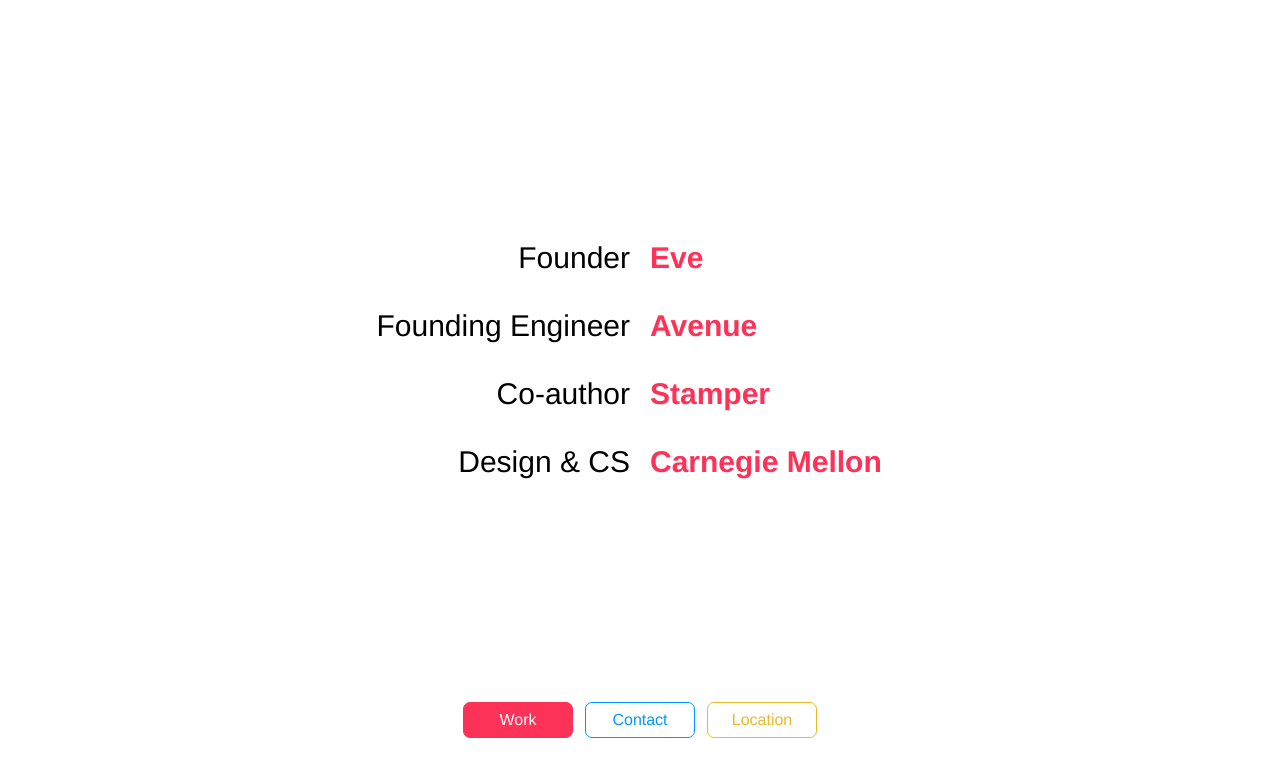
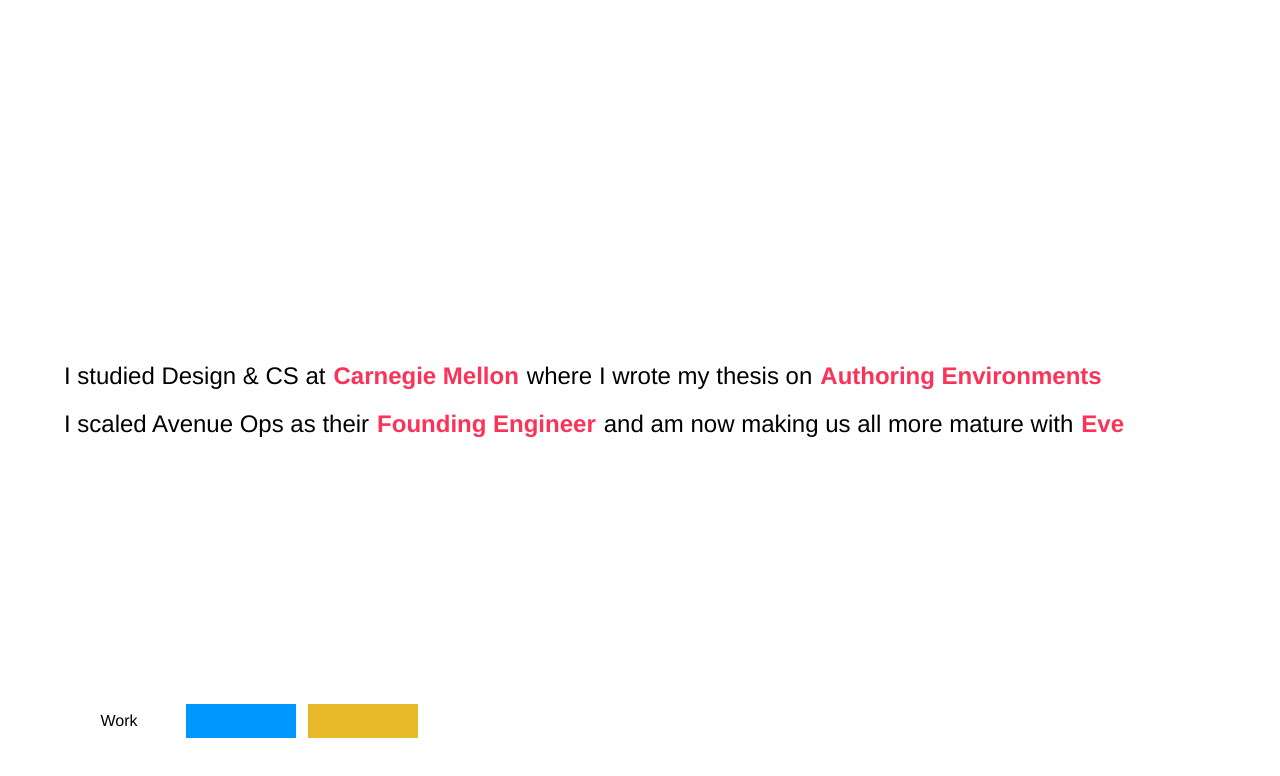
Before and after one commit to maayanalbert/malbert.space, a Next.js app: page / in a window 1280 px wide. Both pictures are taken after a click on the element "Work". Shown: the top 776 px of the page. Built offline with nearby package versions, Linux system fonts and the light colour scheme.

Commit message:
Trying left align

```diff
--- a/src/components/MainPage.tsx
+++ b/src/components/MainPage.tsx
@@ -2,7 +2,7 @@
 import { createGlobalStyle } from "styled-components"
 import { Space, getSpaceColor, useSpacesContext } from "@/SpaceContext"
 import SpacesButtons from "./SpacesButtons"
-import Section from "./Section"
+import Section, { Item, Row } from "./Section"
 import { ReactNode, useEffect, useState } from "react"
 
 /**
@@ -11,23 +11,31 @@
 export default function MainPage() {
   const curSpace = useSpacesContext().curSpace
 
-  const workItems = [
-    { first: "Founder", second: "Eve", link: "https://www.eve.space/" },
+  const workContent: Row[] = [
+    [
       {
-      first: "Founding Engineer",
-      second: "Avenue",
-      link: "https://avenue.app/",
+        first: "I studied Design & CS at",
+        second: "Carnegie Mellon",
+        link: "https://www.design.cmu.edu/user/967",
       },
       {
-      first: "Co-author",
-      second: "Stamper",
+        first: "where I wrote my thesis on",
+        second: "Authoring Environments",
         link: "https://paper.dropbox.com/doc/Stamper-An-Artboard-Oriented-Programming-Environment-QXtfMXshBFBNCu6iCtx2J",
       },
+    ],
+    [
       {
-      first: "Design & CS",
-      second: "Carnegie Mellon",
-      link: "https://www.cmu.edu/",
+        first: "I scaled Avenue Ops as their",
+        second: "Founding Engineer",
+        link: "https://avenue.so/blog/avenue-launches-signal-views",
       },
+      {
+        first: "and am now making us all more mature with",
+        second: "Eve",
+        link: "https://www.eve.space/",
+      },
+    ],
   ]
 
   const contactItems = [
@@ -72,23 +80,23 @@
   ]
 
   return (
-    <>
+    <div>
       <OpacityWrapper visible={!curSpace}>
         <Title />
       </OpacityWrapper>
       <OpacityWrapper visible={!!curSpace}>
         <SectionOpacityWrapper visible={curSpace === "WORK"}>
-          <Section items={workItems} space={"WORK"} />
+          <Section rows={workContent} space={"WORK"} />
         </SectionOpacityWrapper>
-        <SectionOpacityWrapper visible={curSpace === "CONTACT"}>
+        {/* <SectionOpacityWrapper visible={curSpace === "CONTACT"}>
           <Section items={contactItems} space={"CONTACT"} />
         </SectionOpacityWrapper>
         <SectionOpacityWrapper visible={curSpace === "LOCATION"}>
           <Section items={locationItems} space={"LOCATION"} />
-        </SectionOpacityWrapper>
+        </SectionOpacityWrapper> */}
       </OpacityWrapper>
       <SpacesButtons />
-    </>
+    </div>
   )
 }
 
--- a/src/components/Section.tsx
+++ b/src/components/Section.tsx
@@ -1,31 +1,33 @@
 import { Space, getSpaceColor, useSpacesContext } from "@/SpaceContext"
 
-export interface Item {
+export type Row = Item[]
+
+export type Item = {
   first: string
   second: string
   link: string
 }
 
 interface Props {
-  items: Item[]
+  rows: Row[]
   space: Space
 }
 
-export default function Section({ items, space }: Props) {
-  const margin =
-    space === "CONTACT"
-      ? "ml-[-32px]"
-      : space === "LOCATION"
-      ? "ml-[-25px]"
-      : "ml-0"
+export default function Section({ rows, space }: Props) {
   return (
     <div
-      className={`absolute w-full flex justify-center items-center h-[90%]
-      top-0 sm:text-3xl text-normal p-24 text-center flex-col gap-8 ${margin}`}
+      className={`absolute top-0 flex-col h-full w-full sm:p-16 p-8 flex items-start justify-center
+      h-[90%] sm:text-2xl text-normal text-center flex-col `}
     >
-      {items.map((item) => (
-        <Item item={item} space={space} />
-      ))}
+      <div className="flex flex-col sm:gap-4 gap-4 items-start">
+        {rows.map((row, index) => (
+          <div className="flex sm:flex-row flex-col gap-2">
+            {row.map((item, index) => (
+              <Item key={index} item={item} space={space} />
+            ))}
+          </div>
+        ))}
+      </div>
     </div>
   )
 }
@@ -39,28 +41,15 @@
 function Item({ item, space }: ItemProps) {
   const { first, second, link } = item
   return (
-    <div>
-      <p className="absolute font-light" style={{ right: `calc(50% + 10px)` }}>
-        {first}
-      </p>
-      <a
-        style={{
-          color: "transparent",
-        }}
-      >
-        @
-      </a>
+    <div className="flex sm:flex-row flex-col sm:gap-2 text-start">
+      <p>{first}</p>
       <a
         href={link}
         target="_blank"
-        className="hover:underline absolute transition-all ease-in-out select-none font-semibold"
-        style={{
-          left: `calc(50% + 10px)`,
-          color: getSpaceColor(space),
-          textDecorationThickness: 1.5,
-        }}
+        className="hover:underline font-bold"
+        style={{ color: getSpaceColor(space) }}
       >
-        {`${second}`}
+        {second}
       </a>
     </div>
   )
--- a/src/components/SpacesButtons.tsx
+++ b/src/components/SpacesButtons.tsx
@@ -7,7 +7,7 @@
 
 export default function SpacesButtons() {
   return (
-    <div className="absolute w-full flex justify-center items-center h-[20%] bottom-0">
+    <div className="absolute w-full flex justify-start items-start sm:p-16 p-8 h-[20%] bottom-0">
       <div className="flex flex-row items-center justify-between sm:gap-[12px] gap-[6px]">
         <SpaceSelectable space="WORK" />
         <SpaceSelectable space="CONTACT" />
@@ -24,8 +24,6 @@
 function SpaceSelectable({ space }: SpaceSelectableProps) {
   const { curSpace, setCurSpace } = useSpacesContext()
 
-  const accentColor = getSpaceColor(space)
-
   const onPress = () => {
     if (curSpace === space) {
       setCurSpace()
@@ -34,20 +32,24 @@
     }
   }
   return (
-    <div className="hover:scale-105 transition ease-in-out">
-      <div
-        className={`rounded text-center border py-[5px] cursor-pointer
-      transition ease-in-out sm:w-[110px] w-[80px] duration-500 text-sm sm:text-base`}
-        style={{
-          color: curSpace === space ? "white" : accentColor,
-          borderColor: accentColor,
-          borderRadius: 7,
-          backgroundColor: curSpace === space ? accentColor : "white",
-        }}
-        onClick={onPress}
+    <div
+      className={`text-center py-[5px] cursor-pointer relative
+      sm:w-[110px] w-[80px] text-sm sm:text-base group`}
+      onClick={onPress}
+    >
+      <p
+        className={`top-0 absolute h-full ${
+          space === curSpace ? "w-0" : "w-full"
+        }
+           transition-all ease-out group-hover:w-0`}
+        style={{ backgroundColor: getSpaceColor(space) }}
+      />
+      <p // TODO: find out why this shows up as below the background color when it's not absolute
+        className="top-0 h-full transition-all ease-in-out w-full"
+        style={{ color: "black" }}
       >
         {getSpaceName(space)}
-      </div>
+      </p>
     </div>
   )
 }
--- a/src/components/Title.tsx
+++ b/src/components/Title.tsx
@@ -1,7 +1,7 @@
 export default function Title() {
   return (
     <div
-      className="absolute w-full text-center flex justify-center items-center h-[90%] top-0 p-16 flex-col"
+      className="absolute flex-col h-full w-full sm:p-16 p-8 flex items-start justify-center"
       style={{ fontFamily: "Helvetica Neue" }}
     >
       <p className="font-semibold sm:text-9xl text-3xl">Hi, I'm Maayan.</p>
```
Lines whose indentation alone changed are shown as unchanged.
